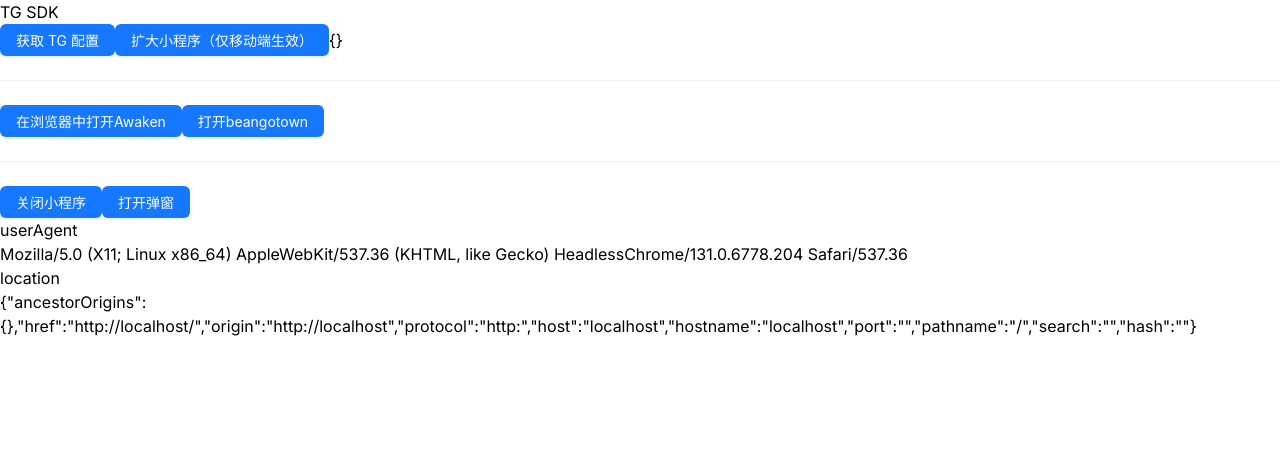
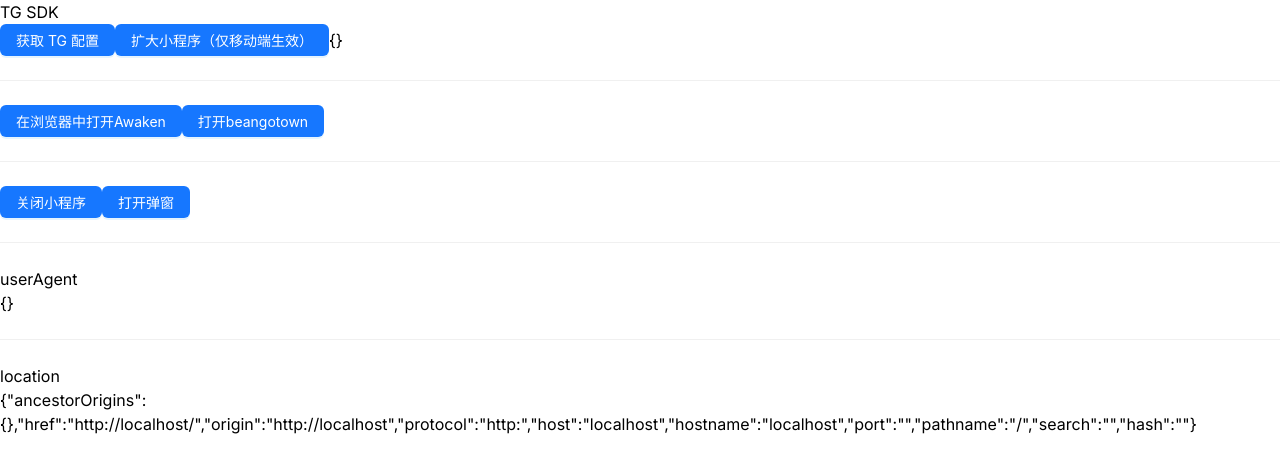
Before and after one commit to xiaoshitou0131/test-tg-app, a Next.js app: page / in a window 1280 px wide. Shown: the top 472 px of the page. Built offline with nearby package versions, Linux system fonts and the light colour scheme.

Commit message:
查看 navigator

```diff
--- a/src/app/page.tsx
+++ b/src/app/page.tsx
@@ -5,31 +5,20 @@ import { Button, Divider } from 'antd';
 export default function Sign() {
 
   const [tgData, setTgData] = useState({});
-  const [userAgent, setUserAgent] = useState('');
+  const [userAgent, setUserAgent] = useState({});
   const [location, setLocation] = useState({});
 
   useEffect(() => {
-    // console.log(window.Telegram)
-    setUserAgent(window.navigator.userAgent);
+    setUserAgent(window.navigator);
     setLocation(window.location);
   }, [])
 
   const getTgConfig = () => {
     setTgData(window.Telegram.WebApp);
-    // window.Telegram.WebApp.ready((res:any) => {
-    //   window.Telegram.WebApp.sendData({
-
-    //   })
-    // })
   }
 
   const expandApp = () => {
     window.Telegram.WebApp.expand();
-    // document.documentElement.style.setProperty('--tg-viewport-height', '100px');
-    // window.Telegram.WebApp.expand();
-    // setTimeout(() => {
-    //   // window.Telegram.WebApp.showAlert(`页面高度$}`)
-    // }, 500)
   }
 
   const openAwaken = () => {
@@ -57,11 +46,12 @@ export default function Sign() {
       <Divider />
       <Button type='primary' onClick={close}>关闭小程序</Button>
       <Button type='primary'>打开弹窗</Button>
+      <Divider />
       <h1>userAgent</h1>
-      <p>{userAgent}</p>
+      <p>{JSON.stringify(userAgent)}</p>
+      <Divider />
       <h1>location</h1>
       <p>{JSON.stringify(location)}</p>
-
     </div>
 
 
```
